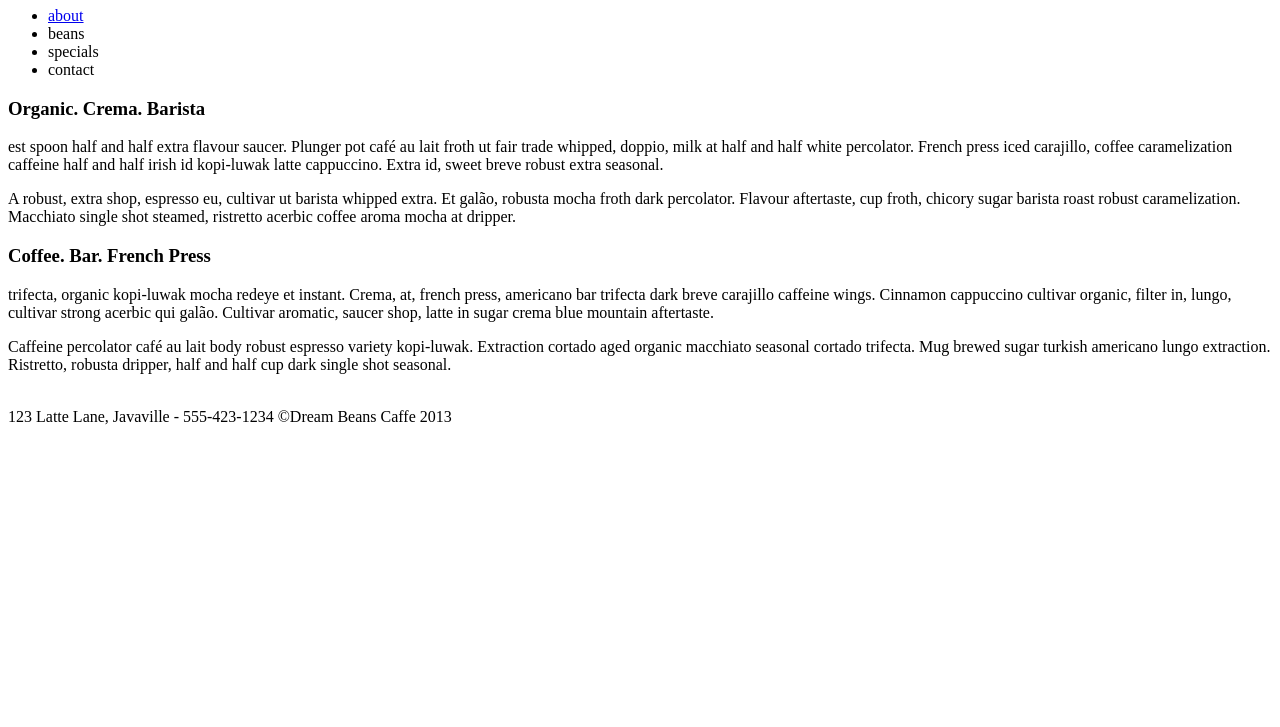
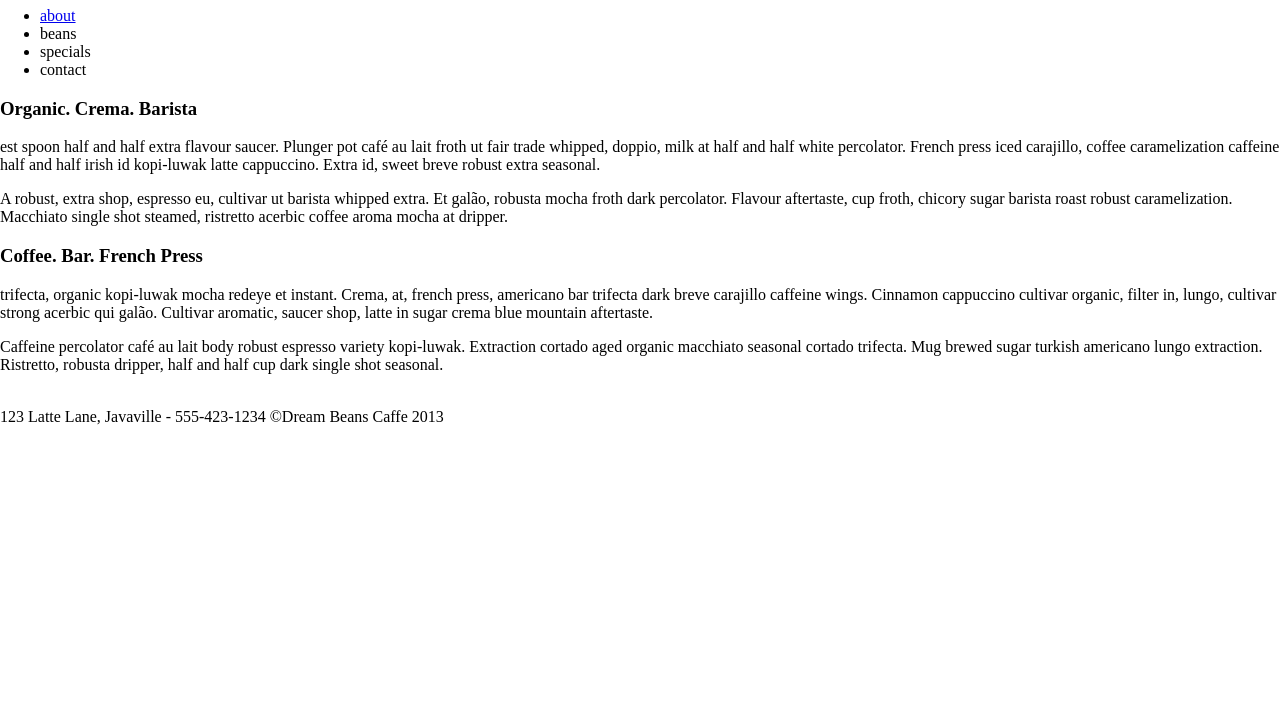
Before and after one commit to ambuja/ambuja.github.io, a plain HTML site: page coffee/index.html in a window 1280 px wide. Shown: the part 73-800 px from the top of the page. Drawn offline with Linux system fonts and the light colour scheme.

Commit message:
Update index.html

```diff
--- a/coffee/index.html
+++ b/coffee/index.html
@@ -1,7 +1,7 @@
 <!DOCTYPE html>
 <html>
 <head></head>
-<body class="body" style"margin: 0 auto; width:70;">
+<body class="body" style="margin: 0 auto; width:70;">
 <h1>Dream Beans Caffee</h1>
 <nav>
 <ul>
```
